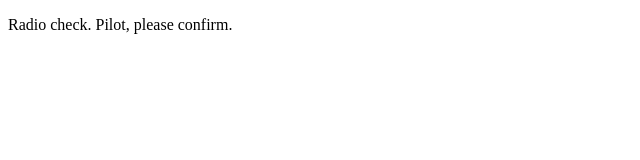
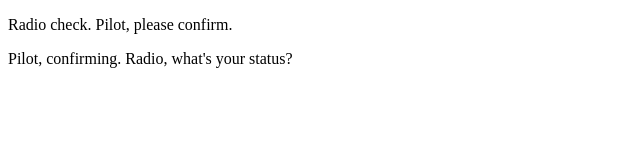
Before and after one commit to emilydion/communication-log-control, a plain HTML site: page index.html in a window 1280 px wide. Shown: the whole page, without its empty margins (0-640 px from the left). Drawn offline with Linux system fonts and the light colour scheme.

Commit message:
pilot first message

```diff
--- a/index.html
+++ b/index.html
@@ -2,5 +2,6 @@
 <html>
    <body>
       <p>Radio check. Pilot, please confirm.</p>
+      <p>Pilot, confirming. Radio, what's your status?</p>
    </body>
 </html>
```
